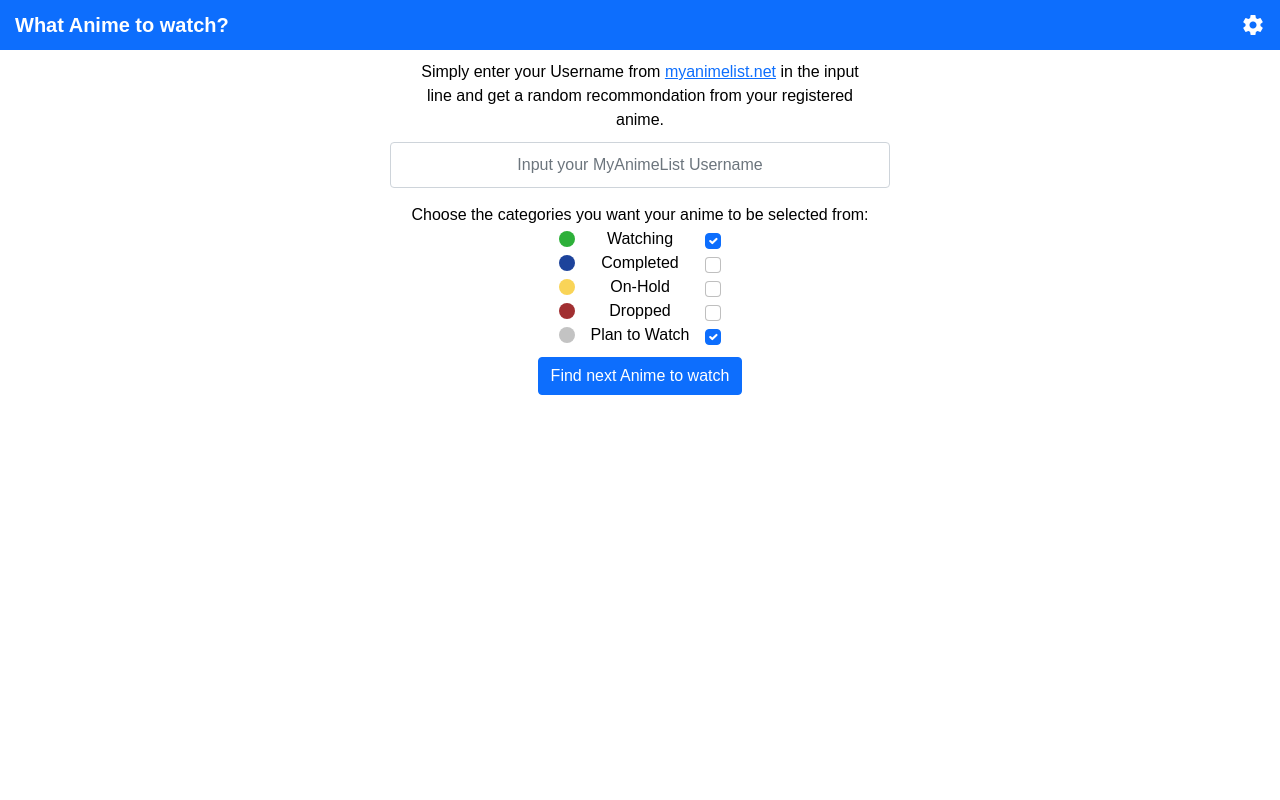
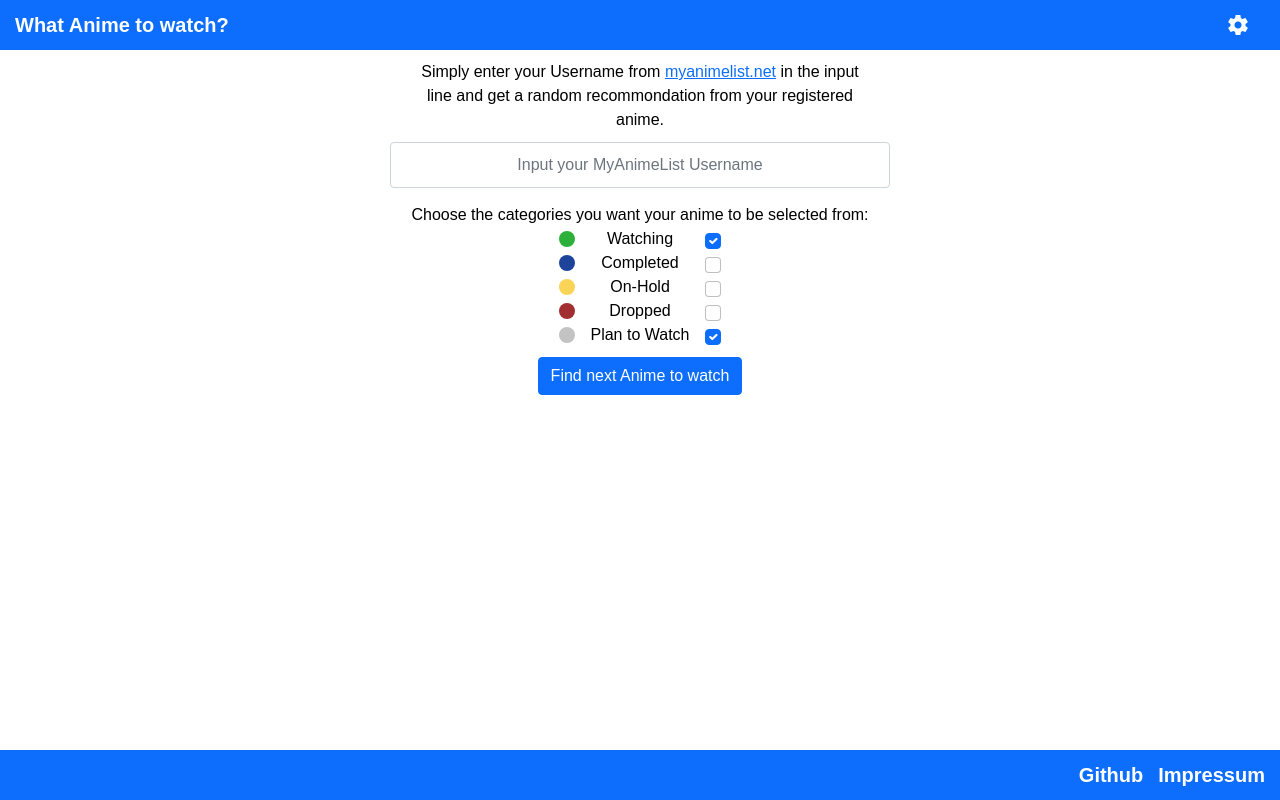
Before and after one commit to Khelta/what-to-watch, a Django app: page / in a window 1280 px wide. Run offline with Django 3.2, Linux system fonts and the light colour scheme.

Commit message:
Added Impressum

```diff
--- a/whatToWatchApp/static/whatToWatchApp/style.css
+++ b/whatToWatchApp/static/whatToWatchApp/style.css
@@ -12,11 +12,38 @@
   }
 }
 
+a {
+  color: var(--bs-blue);
+}
+
 body {
   font-family: Arial, Helvetica, sans-serif;
   font-size: 16px;
   text-align: center;
   color: black;
+  height: 100vh;
+  margin: 0;
+  display: -webkit-box;
+  display: -ms-flexbox;
+  display: flex;
+  -webkit-box-orient: vertical;
+  -webkit-box-direction: normal;
+      -ms-flex-direction: column;
+          flex-direction: column;
+}
+
+#footer {
+  margin-top: auto;
+  min-height: 50px;
+  display: -webkit-box;
+  display: -ms-flexbox;
+  display: flex;
+  -webkit-box-pack: center;
+      -ms-flex-pack: center;
+          justify-content: center;
+  -webkit-box-align: center;
+      -ms-flex-align: center;
+          align-items: center;
 }
 
 a.styleless-link {
@@ -40,7 +67,7 @@ a.styleless-link {
   padding: 15px;
 }
 
-#navbar > * {
+#navbar > *, #footer > * {
   display: -webkit-box;
   display: -ms-flexbox;
   display: flex;
@@ -51,6 +78,7 @@ a.styleless-link {
       -ms-flex-align: center;
           align-items: center;
   height: 50px;
+  padding: 0 15px 0 0;
 }
 
 .navbar-text {
--- a/whatToWatchApp/static/whatToWatchApp/style.scss
+++ b/whatToWatchApp/static/whatToWatchApp/style.scss
@@ -6,6 +6,7 @@ $plantowatch: #c3c3c3;
 
 $navbar-height: 50px;
 $media-width: 700px;
+$footer-height: 50px;
 
 @media (max-width: $media-width) {
     .text-box {
@@ -21,11 +22,27 @@ $media-width: 700px;
     }
 }
 
+a {
+    color: var(--bs-blue)
+}
+
 body {
     font-family: Arial, Helvetica, sans-serif;
     font-size: 16px;
     text-align: center;
     color: black;
+    height: 100vh;
+    margin: 0;
+    display: flex;
+    flex-direction: column;
+}
+
+#footer {
+    margin-top: auto;
+    min-height: $footer-height;
+    display: flex;
+    justify-content: center;
+    align-items: center;
 }
 
 a.styleless-link {
@@ -43,11 +60,12 @@ a.styleless-link {
     padding: 15px;
 }
 
-#navbar > * {
+#navbar > * , #footer > *{
     display: flex;
     justify-content: center;
     align-items: center;
     height: $navbar-height;
+    padding: 0 15px 0 0;
 }
 
 .navbar-text {
--- a/whatToWatchApp/templates/whatToWatchApp/anime.html
+++ b/whatToWatchApp/templates/whatToWatchApp/anime.html
@@ -3,7 +3,6 @@
     <head>
         {% load static %}
         <title>What to watch</title>
-        {% include 'whatToWatchApp/shared_header.html' %}
         <script>
             function reload(){
                 location.reload();
@@ -36,5 +35,6 @@
                 </a>
             </div>
         </div>
+        {% include 'whatToWatchApp/footer.html' %}
     </body>
 </html>
--- a/whatToWatchApp/templates/whatToWatchApp/index.html
+++ b/whatToWatchApp/templates/whatToWatchApp/index.html
@@ -3,11 +3,9 @@
     <head>
         {% load static %}
         <title>What to watch</title>
-        {% include 'whatToWatchApp/shared_header.html' %}
     </head>
     <body>
         {% include 'whatToWatchApp/navbar.html' %}
-
         <form id="username-form" action={% url 'anime' %} method="get">
 
             <div id="username-input">
@@ -23,8 +21,6 @@
                     The user '{{user_name|default:"USERERROR"}}' has no anime in the selected categories.
                 </div>
             </div>
-
-
 
             <div>
                 <label id=checkbox-grid-label>Choose the categories you want your anime to be selected from:</label>
@@ -57,5 +53,6 @@
             </div>
 
         </form>
+        {% include 'whatToWatchApp/footer.html' %}
     </body>
 </html>
--- a/whatToWatchApp/templates/whatToWatchApp/navbar.html
+++ b/whatToWatchApp/templates/whatToWatchApp/navbar.html
@@ -1,5 +1,8 @@
 <!Doctype html>
 <html lang="en">
+    <head>
+        {% include 'whatToWatchApp/shared_header.html' %}
+    </head>
     <body>
         <div id="navbar" class="bg-primary">
             <a class="styleless-link navbar-text" href="/">What Anime to watch?</a>
```
Also changed, not shown: whatToWatchApp/templates/whatToWatchApp/impressum.html (added, +23 -0 lines), 1 other file.
